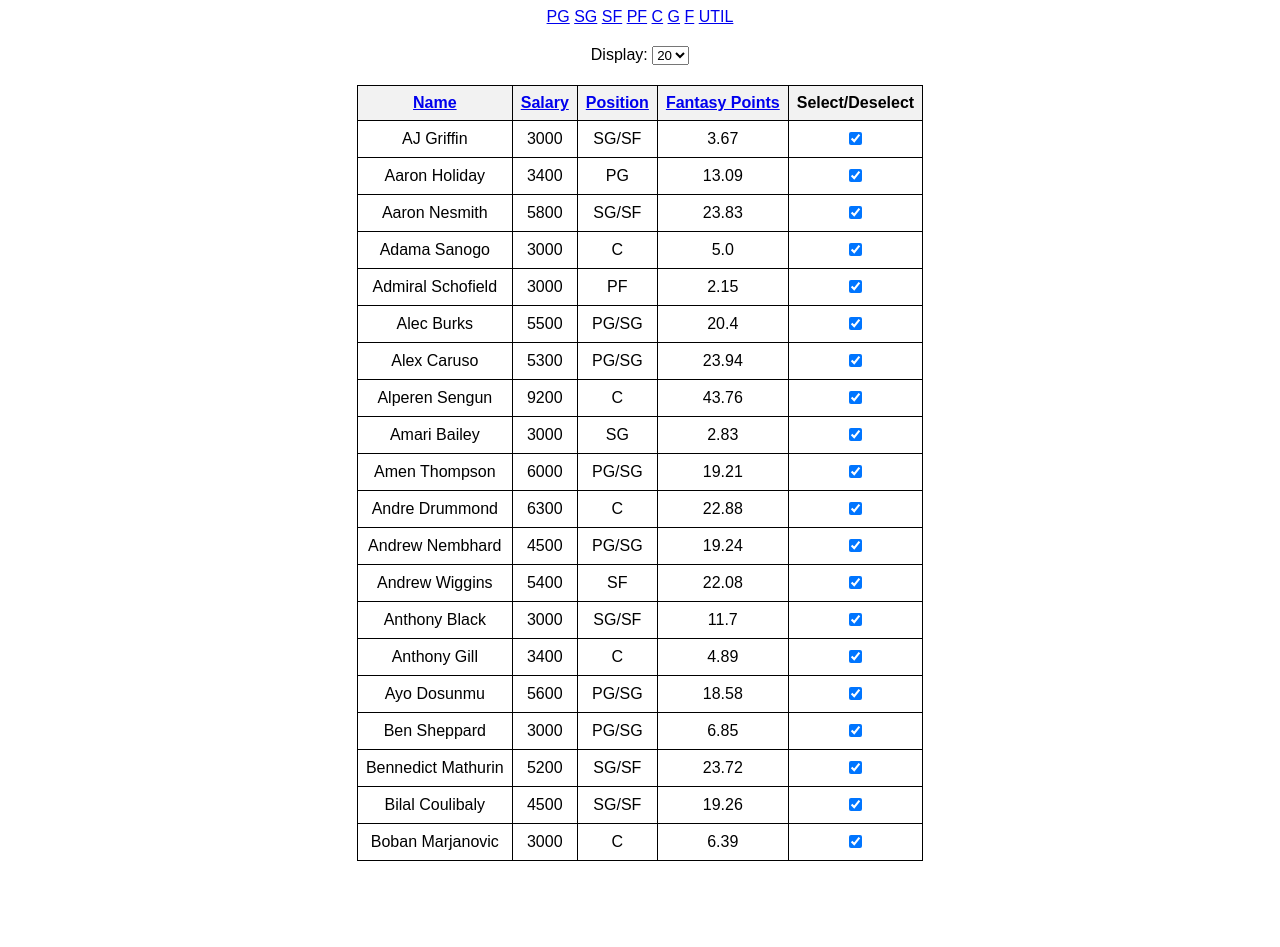
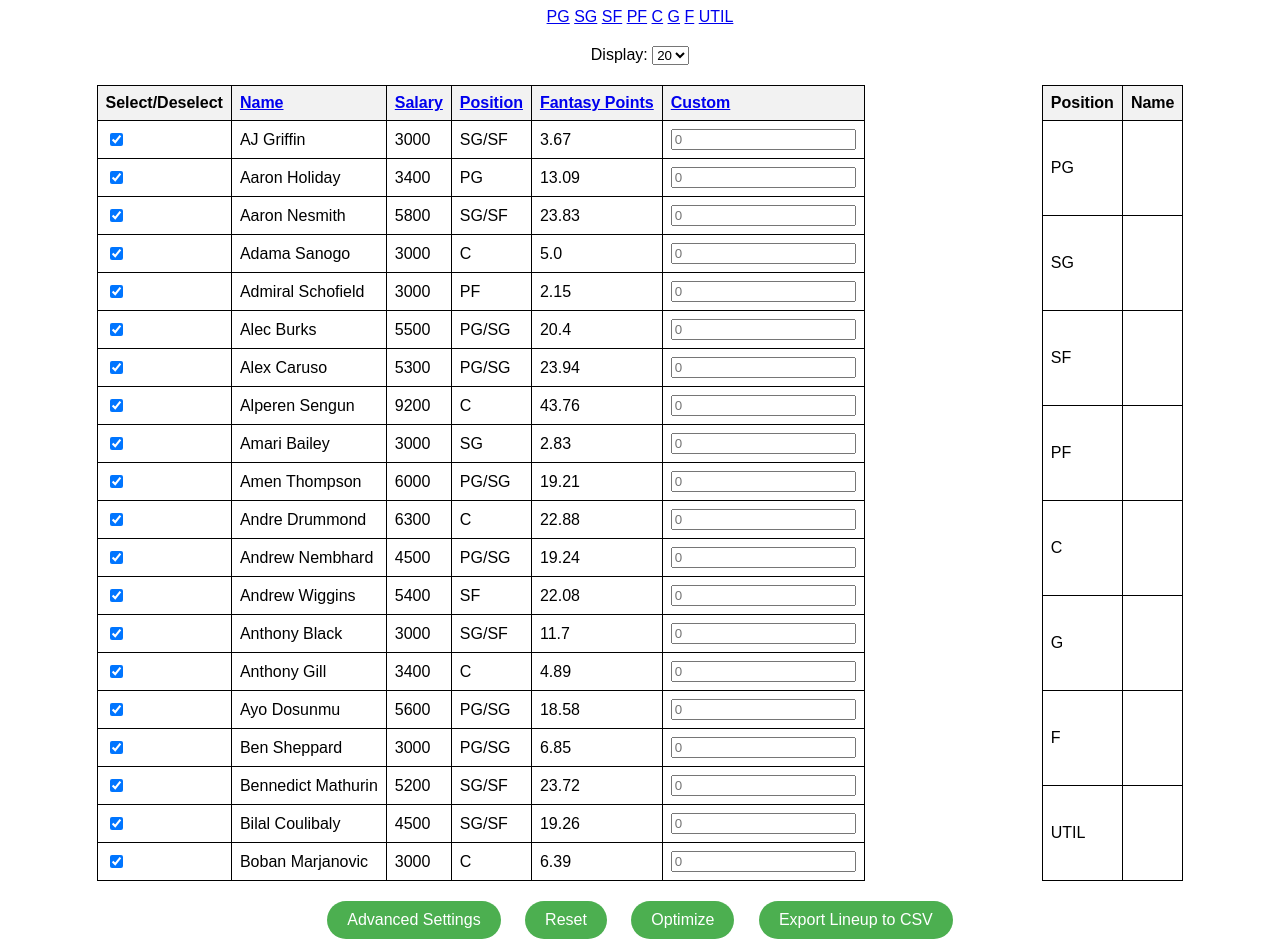
Before and after one commit to calmextex/CS361Sprint1, a Flask app: page / in a window 1280 px wide. Before the commit the page ends 861 px from the top, so only its background shows below. Run offline with Flask 3, Linux system fonts and the light colour scheme; parts of the project's set-up code (start-up, migrations or seed data) failed here and were passed over.

Commit message:
added additional features + opto

```diff
--- a/templates/index.html
+++ b/templates/index.html
@@ -5,23 +5,58 @@
     <title>Daily Fantasy Basketball Optimizer</title>
     <style>
          body {
-            text-align: center; /* Center-aligns the content */
-            font-family: Arial, sans-serif; /* Sets a default font */
+            font-family: Arial, sans-serif;
+            display: flex;
+            justify-content: center;
+            flex-wrap: wrap;
+        }
+        .table-container {
+            display: flex;
+            justify-content: space-around;
+            width: 100%;
         }
         .position-buttons, .display-count-form {
-            margin-bottom: 20px; /* Adds some space below the buttons and dropdown */
+            margin-bottom: 20px;
+            width: 100%;
+            text-align: center;
         }
         table {
-            margin-left: auto;
-            margin-right: auto; /* Centers the table */
-            border-collapse: collapse; /* Improves table appearance */
+            border-collapse: collapse;
+            margin: 0 10px; /* Add some spacing between tables */
         }
         th, td {
-            border: 1px solid black; /* Adds borders to the table cells */
-            padding: 8px; /* Adds some padding inside table cells */
+            border: 1px solid black;
+            padding: 8px;
+            text-align: left; /* Align text to left */
         }
         th {
-            background-color: #f2f2f2; /* Adds a background color to the table headers */
+            background-color: #f2f2f2;
+        }
+        .optimized-lineup-table {
+            border-collapse: collapse;
+        }
+
+        .optimized-lineup-table th, .optimized-lineup-table td {
+            padding: 8px;
+            border: 1px solid black;
+        }
+        .buttons-section button, .buttons-section form button {
+            font-size: 16px;
+            padding: 10px 20px;
+            margin: 0 10px;
+            border: none;
+            border-radius: 20px;
+            cursor: pointer;
+            background-color: #4CAF50;
+            color: white;
+        }
+
+        .buttons-section button:hover, .buttons-section form button:hover {
+            background-color: #45a049;
+        }
+
+        .buttons-section form {
+            display: inline;
         }
     </style>
 </head>
@@ -50,31 +85,60 @@
     </form>
 </div>
 
+<div class="table-container">
     <table>
         <thead>
         <tr>
+            <th>Select/Deselect</th>
             <th><a href="/?position={{ current_position }}&count={{ current_count }}&sort_by=Name&sort_order={{ 'desc' if sort_by == 'Name' and sort_order == 'asc' else 'asc' }}">Name</a></th>
             <th><a href="/?position={{ current_position }}&count={{ current_count }}&sort_by=Salary&sort_order={{ 'desc' if sort_by == 'Salary' and sort_order == 'asc' else 'asc' }}">Salary</a></th>
             <th><a href="/?position={{ current_position }}&count={{ current_count }}&sort_by=Position&sort_order={{ 'desc' if sort_by == 'Position' and sort_order == 'asc' else 'asc' }}">Position</a></th>
             <th><a href="/?position={{ current_position }}&count={{ current_count }}&sort_by=AvgPointsPerGame&sort_order={{ 'desc' if sort_by == 'AvgPointsPerGame' and sort_order == 'asc' else 'asc' }}">Fantasy Points</a></th>
-        <th>Select/Deselect</th>
+            <th><a href="/?position={{ current_position }}&count={{ current_count }}&sort_by=Custom&sort_order={{ 'desc' if sort_by == 'Custom' and sort_order == 'asc' else 'asc' }}">Custom</a></th>
+
         </tr>
     </thead>
 
         <tbody>
         {% for player in players %}
         <tr>
+            <!-- Ensure checkboxes are checked by default -->
+            <td><input type="checkbox" name="selected_player" value="{{ player['ID'] }}" checked></td>
           <td>{{ player.Name }}</td>
           <td>{{ player.Salary }}</td>
           <td>{{ player.Position }}</td>
           <td>{{ player.AvgPointsPerGame }}</td>
-      <!-- Ensure checkboxes are checked by default -->
-      <td><input type="checkbox" name="selected_player" value="{{ player['ID'] }}" checked></td>
+          <td><input type="number" name="custom_{{ player['ID'] }}" placeholder="0"></td>
         </tr>
       {% endfor %}
     </tbody>
-
     </table>
+  <table class="optimized-lineup-table">
+        <thead>
+            <tr>
+                <th>Position</th>
+                <th>Name</th>
+            </tr>
+        </thead>
+        <tbody>
+            <!-- Preset positions -->
+            {% for position in ['PG', 'SG', 'SF', 'PF', 'C', 'G', 'F', 'UTIL'] %}
+            <tr>
+                <td>{{ position }}</td>
+                <td><!-- Filled after optimization --></td>
+            </tr>
+            {% endfor %}
+        </tbody>
+    </table>
+</div>
+<div class="buttons-section" style="text-align: center; margin-top: 20px;">
+    <button onclick="location.href='/advanced_settings'">Advanced Settings</button>
+    <button onclick="location.reload()">Reset</button>
+    <form action="/optimize" method="post" style="display: inline;">
+        <button type="submit">Optimize</button>
+    </form>
+    <button onclick="location.href='/export_lineup'">Export Lineup to CSV</button>
+</div>
 
 </body>
 </html>
```
Also changed, not shown: main.py (+12 -7 lines), optimizer.py (+68 -5 lines). Lines whose indentation alone changed are shown as unchanged.
